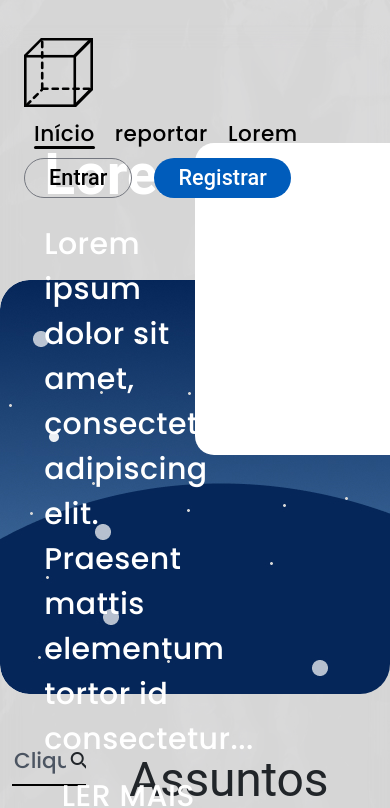
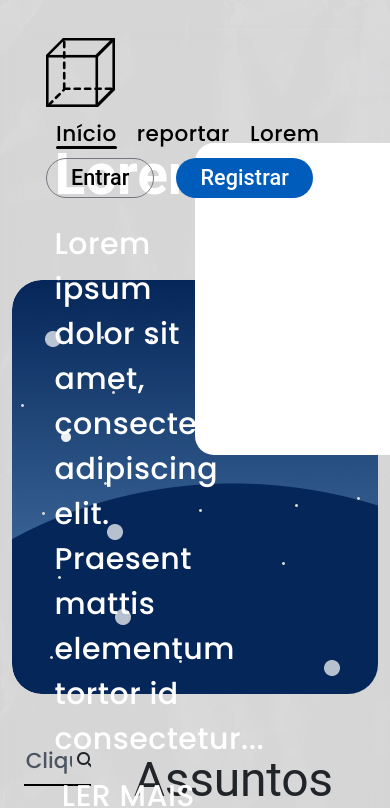
Before and after one commit to isaque-dantas/matemates.client, an Angular app: page / in a window 390 px wide. Shown: the top 808 px of the page. Built offline with nearby package versions, Linux system fonts and the light colour scheme.

Commit message:
fix: changes container max-width to percentage for better responsive layout

```diff
--- a/src/styles.css
+++ b/src/styles.css
@@ -16,10 +16,10 @@ body {
   background-image: url("background.png");
   background-size: cover;
   background-repeat: repeat;
-  background-blend-mode: lighten  ;
+  background-blend-mode: lighten;
   backdrop-filter: opacity(0.5) blur(10px);
 }
 
 .container {
-  max-width: 1770px;
+  max-width: 94%;
 }
```
